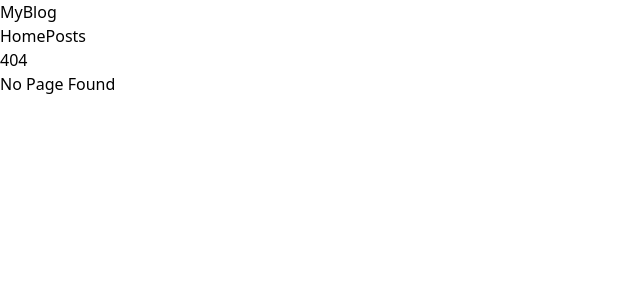
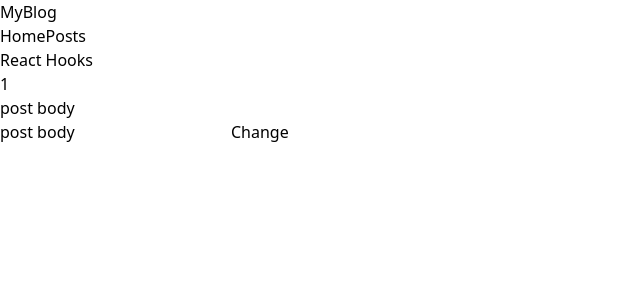
Before and after one commit to QasimMughal05/React-Application, a React (Vite) app: page /Hook in a window 1280 px wide. Before the commit this address had no page. Shown: the top 300 px of the page, without its empty margins (0-640 px from the left). Built offline with nearby package versions, Linux system fonts and the light colour scheme.

Commit message:
Usestate

```diff
--- a/src/App.jsx
+++ b/src/App.jsx
@@ -3,6 +3,7 @@ import Layout from "./layouts/Layout";
 import Home from "./Pages/Home";
 import PostCreate from "./Pages/PostCreate";
 import NoPage from "./Pages/NoPage";
+import Hooks from "./Pages/Hooks";
 
 function App () {
   return(
@@ -11,6 +12,7 @@ function App () {
           <Route path="" element={<Layout/> }>
             <Route index element={<Home/> }/>
             <Route path="create" element={<PostCreate/>  }/>
+            <Route path="Hook" element={<Hooks/>  }/>
             <Route path="*" element={<NoPage/>  }/>
           </Route>
         </Routes>
--- /dev/null
+++ b/src/Pages/Hooks.jsx
@@ -0,0 +1,25 @@
+import { useState } from "react";
+
+function Hooks() {
+    const [title, setTitle] = useState({
+        id:1,
+        body: 'post body'
+    });
+    console.log(title);
+
+    return(
+        <>
+            <h1 className="font-black text-4xl"> React Hooks</h1>
+            <h1>{title.id}</h1>
+            <h1>{title.body}</h1>
+
+            <input type="text" className="border-1"
+                value={title.body}
+                onChange={(e)=>{setTitle({...title,body:e.target.value})}}/>
+
+            <button className="bg-slate-300" onClick={()=>{setTitle({...title,id:2})}}>Change</button>
+
+        </>
+    )
+}
+export default Hooks;
```
